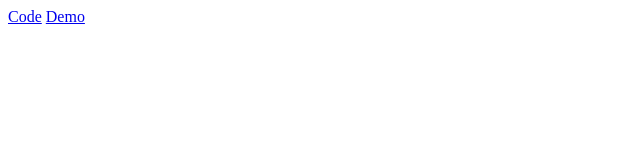
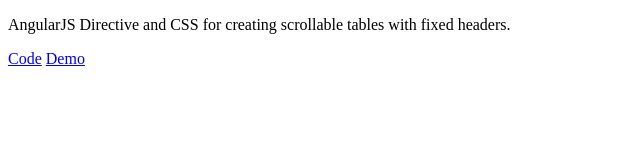
Before and after one commit to oci-labs/FixedHeader, a website: page index.html in a window 1280 px wide. Shown: the whole page, without its empty margins (0-640 px from the left). Drawn offline with Linux system fonts and the light colour scheme.

Commit message:
add short description to gh-pages index

```diff
--- a/index.html
+++ b/index.html
@@ -4,6 +4,8 @@
     <title>AngularJS Fixed Header Directive</title>
   </head>
   <body>
+    <p>AngularJS Directive and CSS for creating scrollable tables with fixed
+headers.</p>
     <a href="https://github.com/objectcomputing/FixedHeader">Code</a>
     <a href="./demo/index.html">Demo</a>
   </body>
```
